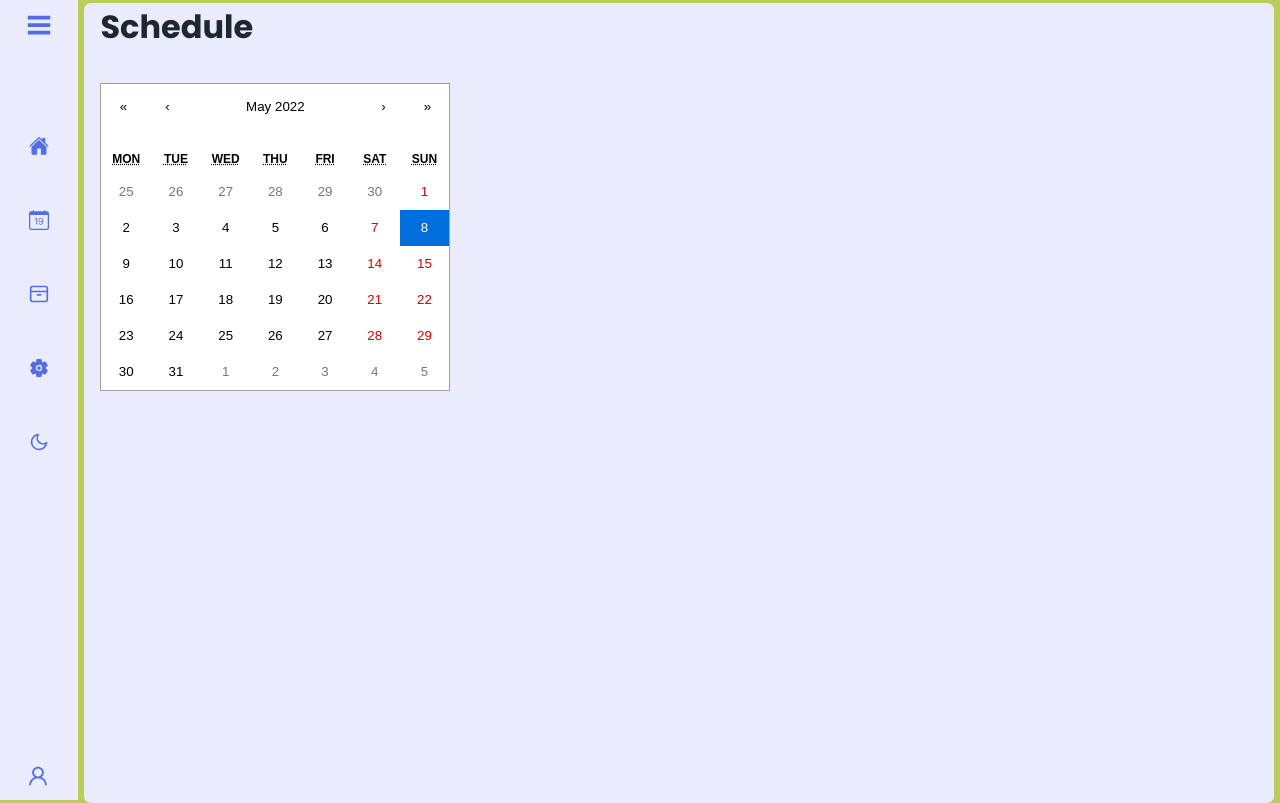
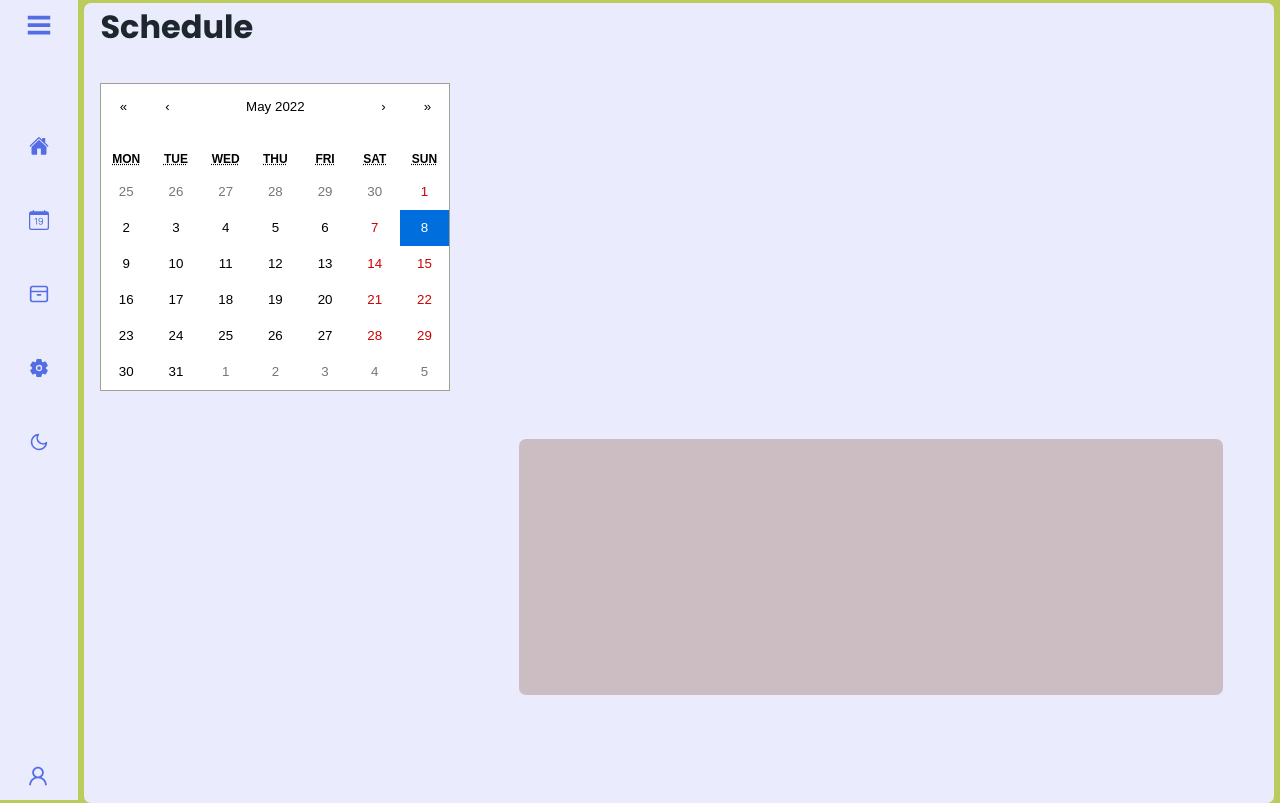
Before and after one commit to BrunoFay/Feelings-Diary, a React (Create React App) app: page /schedule in a window 1280 px wide. Built offline with nearby package versions, Linux system fonts and the light colour scheme.

Commit message:
NEW implement carousel logical on schedulepage

```diff
--- a/src/components/schedule/schedule.css
+++ b/src/components/schedule/schedule.css
@@ -21,9 +21,9 @@
   flex-direction: column;
   justify-items: center;
   align-items: center;
-  position: relative;
-  bottom: 15rem;
-  left: 25rem;
+  position: absolute;
+  bottom: 19.8rem;
+  left: 30rem;
   width: 35rem;
   height: 16.9rem;
   border-radius: 8px;
@@ -47,10 +47,22 @@ padding: 3px 10px;
 padding: 1px 2px;
 }
 .schedules-continer{
-  display: flex;
   position: relative;
-  flex-direction: column;
+ display: flex;
+ justify-self: center;
+  height: 16rem;
+  padding: 0 1rem;
   gap:1rem;
   top: 5rem;
-  left: 5rem;
+  left: 15vw;
+  max-width: 40vw;
 }
+.events-container{
+  background-color: aqua;
+}
+.birthdays-container{
+  background-color: red;
+}
+.meetings-container{
+  background-color: blue;
+}
--- a/src/pages/Schedule.jsx
+++ b/src/pages/Schedule.jsx
@@ -1,4 +1,4 @@
-import React, { useState } from 'react'
+import React, { useState, useRef } from 'react'
 import Calendar from 'react-calendar';
 import Navbar from '../components/navbar/Navbar';
 import PageContainer from '../components/Page-container';
@@ -7,11 +7,14 @@ import 'react-calendar/dist/Calendar.css';
 import NewMarkModal from '../components/schedule/NewMarkModal';
 import { useContext } from 'react';
 import { scheduleContext } from '../context/schedule/scheduleContext';
+import useDragScroll from '../hooks/useDragScroll';
 
 export default function Schedule() {
   const [date, setDate] = useState(new Date());
   const [isModalOpen, setIsModalOpen] = useState(false);
   const { schedule } = useContext(scheduleContext)
+  const carouselRef = useRef(null)
+  const { onMouseDown } = useDragScroll(carouselRef, { direction: 'horizontal' });
   function openModal() {
     setIsModalOpen(true);
   }
@@ -28,15 +31,25 @@ export default function Schedule() {
           <div className='calendar-container'>
             <Calendar onChange={handleDateCalendar} value={date} />
           </div>
-          <div className='schedules-continer'>
-            {schedule.map(({scheduleType,description,scheduleDate})=>(
-            <div>
-            <span>{scheduleType}</span>
-            <span>{description}</span>
-            <span>{scheduleDate}</span>
+          <di>
+            <div className='carousel-container' >
+              <div
+                ref={carouselRef}
+                className='carousel schedules-continer'
+                onMouseDown={onMouseDown}
+                onKeyDown={onMouseDown}
+                tabIndex='0'
+              >
+                {schedule.map(({ scheduleType, description, scheduleDate }) => (
+                  <div className={`carousel-item ${scheduleType}-container`}>
+                    <span>{scheduleType}</span>
+                    <span>{description}</span>
+                    <span>{scheduleDate}</span>
+                  </div>
+                ))}
+              </div>
             </div>
-            ))}
-          </div>
+          </di>
           {isModalOpen && (
             <NewMarkModal date={date} />
           )}
```
